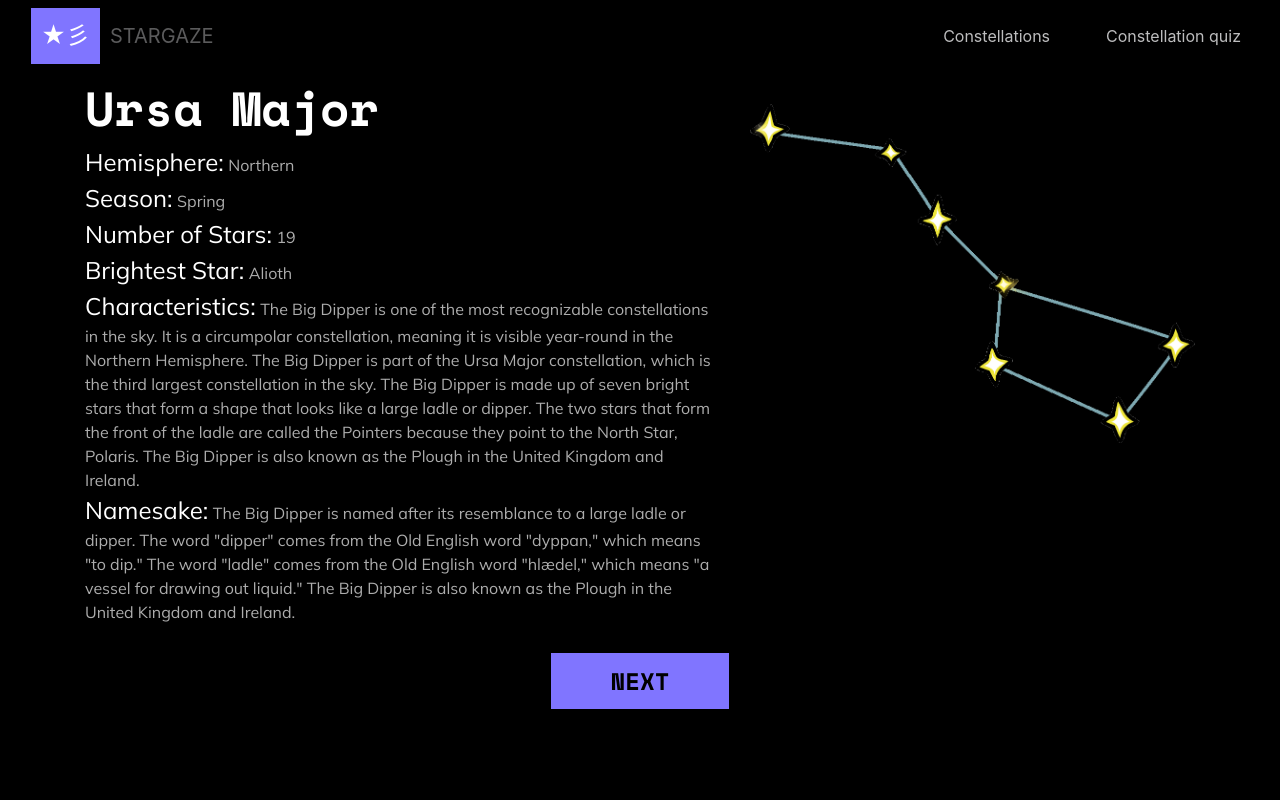
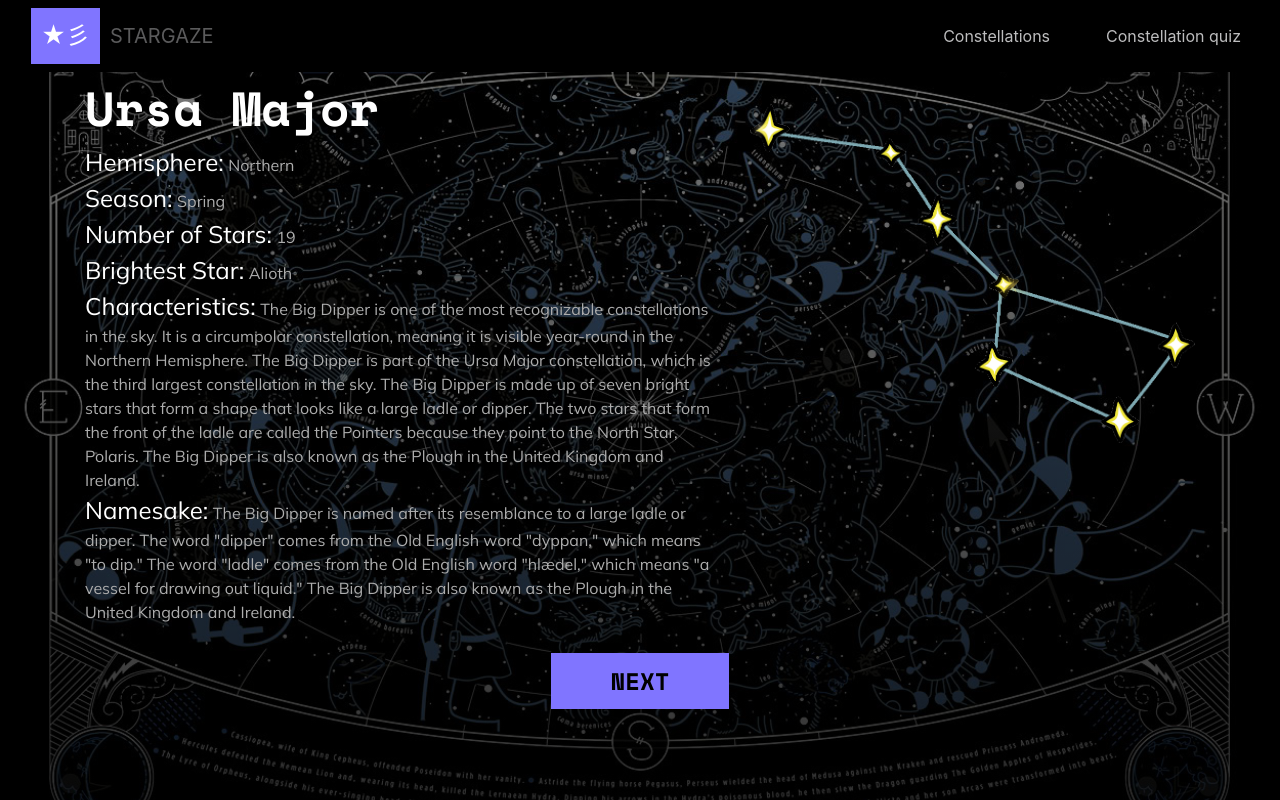
Before and after one commit to crystaljyang/constellation-quiz, a Flask app: page /view/1 in a window 1280 px wide. Run offline with Flask 3, Linux system fonts and the light colour scheme; some libraries are stand-ins or nearby versions.

Commit message:
Added background back but darker

```diff
--- a/static/main.css
+++ b/static/main.css
@@ -69,7 +69,7 @@ body, html {
 .bg-image {
   /* Set background image */
   background-color: black;
-  /*background-image: linear-gradient(rgba(0, 0, 0, 0.5), rgba(0, 0, 0, 0.5)), url('./images/hemisphere-boreal.jpg');/*
+  background-image: linear-gradient(rgba(0, 0, 0, 0.5), rgba(0, 0, 0, 0.8)), url('./images/hemisphere-boreal.jpg');
   /* Set background size */
   background-size: cover;
   /* Set background position */
```
